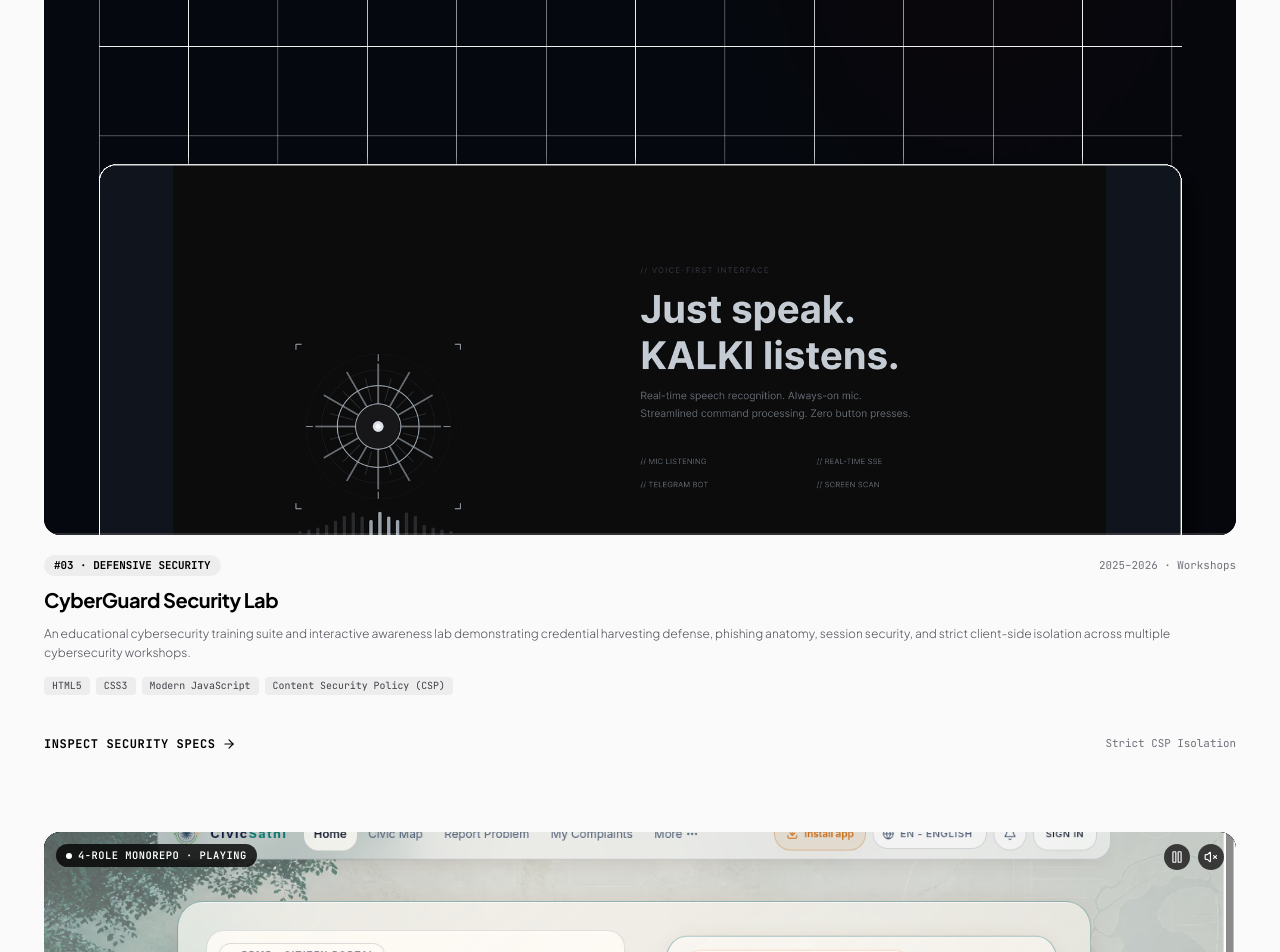
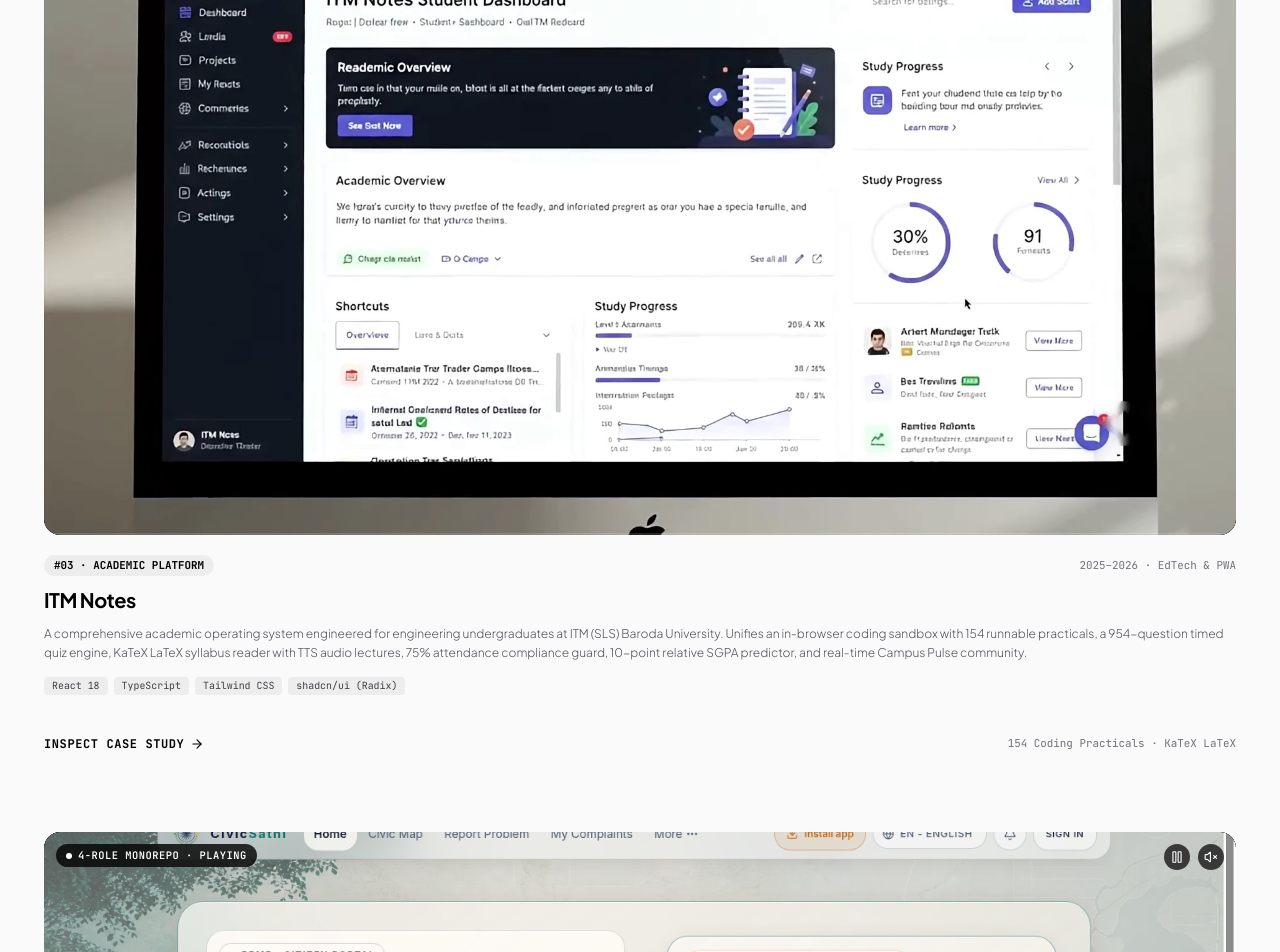
Before and after one commit to Maher-Bhatt/Qavironel-Technologies, a React (Vite) app: page / in a window 1280 px wide. Shown: the part 7039-7991 px from the top of the page. Built offline with nearby package versions, Linux system fonts and the light colour scheme; no server answers.

Commit message:
feat(home): feature ITM Notes in flagship projects grid with optimized video

```diff
--- a/src/data/projects.ts
+++ b/src/data/projects.ts
@@ -444,7 +444,7 @@
     category: 'Academic Build',
     categoryLabel: 'Academic Build · Academic Systems & EdTech',
     status: 'Live Production Platform',
-    featured: false,
+    featured: true,
     order: 6,
     year: '2025–2026',
     summary: 'A comprehensive academic operating system engineered for engineering undergraduates at ITM (SLS) Baroda University. Unifies an in-browser coding sandbox with 154 runnable practicals, a 954-question timed quiz engine, KaTeX LaTeX syllabus reader with TTS audio lectures, 75% attendance compliance guard, 10-point relative SGPA predictor, and real-time Campus Pulse community.',
--- a/src/pages/HomePage.tsx
+++ b/src/pages/HomePage.tsx
@@ -41,8 +41,8 @@
   const kalkiProject = projects.find(p => p.slug === 'kalki') || projects[0];
   const zteesProject = projects.find(p => p.slug === 'ztees') || projects[1];
   const cipProject = projects.find(p => p.slug === 'classic-infrastructure') || projects[2];
+  const itmProject = projects.find(p => p.slug === 'itm-notes') || projects[5] || projects[0];
   const civicProject = projects.find(p => p.slug === 'civic-sathi') || projects[3];
-  const cyberProject = projects.find(p => p.slug === 'socialsafe') || projects[projects.length - 1] || projects[0];
 
   const disciplines = [
     {
@@ -588,7 +588,7 @@
               </Link>
             </div>
 
-            {/* Harmonized 4-Flagship Cinema Grid (Ztees, CIP, CyberGuard, Civic Sathi) */}
+            {/* Harmonized 4-Flagship Cinema Grid (Ztees, CIP, ITM Notes, Civic Sathi) */}
             {/* KALKI is spotlighted exclusively in the Hero Console & Video Showreel to avoid duplicate card sprawl */}
             <div className="grid grid-cols-1 lg:grid-cols-2 gap-8 py-16">
 
@@ -698,18 +698,18 @@
                 </div>
               </div>
 
-              {/* Card #03: CyberGuard Security Lab */}
+              {/* Card #03: ITM Notes Academic Operating System */}
               <div className="glass-card-luxury p-6 sm:p-8 rounded-3xl flex flex-col justify-between group transition-all duration-300 hover:-translate-y-1">
                 <div>
                   <Link
-                    to={`/work/${cyberProject.slug}`}
+                    to={`/work/${itmProject.slug}`}
                     className="block group/img overflow-hidden rounded-2xl border border-black/10 dark:border-white/15 bg-black mb-5"
                   >
                     <ScrollAutoplayVideo
-                      src={cyberProject.videoSrc || '/videos/hero-showreel.mp4'}
-                      poster="/images/projects/kalki-security.png"
-                      alt="CyberGuard Security Lab Interface video"
-                      badgeText="DEFENSIVE LABS"
+                      src={itmProject.videoSrc || '/videos/itm-notes-video.mp4'}
+                      poster="/videos/itm-notes-video-poster.webp"
+                      alt="ITM Notes Academic Platform video"
+                      badgeText="ACADEMIC OS"
                       aspectRatio="aspect-[16/9]"
                     />
                   </Link>
@@ -717,20 +717,20 @@
                   <div className="space-y-2.5">
                     <div className="flex items-center justify-between">
                       <span className="text-[0.68rem] font-mono px-2.5 py-0.5 rounded-full bg-black/5 dark:bg-white/10 text-black dark:text-white font-bold border border-black/10 dark:border-white/15">
-                        #03 · DEFENSIVE SECURITY
+                        #03 · ACADEMIC PLATFORM
                       </span>
-                      <span className="text-[0.68rem] font-mono text-zinc-500">2025–2026 · Workshops</span>
+                      <span className="text-[0.68rem] font-mono text-zinc-500">2025–2026 · EdTech & PWA</span>
                     </div>
                     <h3 className="font-display font-bold text-xl sm:text-2xl text-black dark:text-white tracking-tight">
-                      <Link to={`/work/${cyberProject.slug}`} className="hover:opacity-75 transition-opacity">
-                        {cyberProject.title}
+                      <Link to={`/work/${itmProject.slug}`} className="hover:opacity-75 transition-opacity">
+                        {itmProject.title}
                       </Link>
                     </h3>
                     <p className="text-xs sm:text-sm text-zinc-600 dark:text-zinc-400 leading-relaxed font-light line-clamp-2">
-                      {cyberProject.summary}
+                      {itmProject.summary}
                     </p>
                     <div className="flex flex-wrap gap-1.5 pt-1">
-                      {cyberProject.technologies.slice(0, 4).map(t => (
+                      {itmProject.technologies.slice(0, 4).map(t => (
                         <span key={t} className="text-[0.62rem] font-mono px-2 py-0.5 rounded bg-black/5 dark:bg-white/5 border border-black/10 dark:border-white/10 text-zinc-700 dark:text-zinc-300">
                           {t}
                         </span>
@@ -741,13 +741,13 @@
 
                 <div className="pt-5 mt-5 border-t border-black/10 dark:border-white/10 flex items-center justify-between">
                   <Link
-                    to={`/work/${cyberProject.slug}`}
+                    to={`/work/${itmProject.slug}`}
                     className="inline-flex items-center gap-1.5 text-xs font-mono font-bold uppercase tracking-wider text-black dark:text-white hover:underline"
                   >
-                    <span>Inspect Security Specs</span>
+                    <span>Inspect Case Study</span>
                     <ArrowRight className="w-3.5 h-3.5" />
                   </Link>
-                  <span className="text-[0.68rem] font-mono text-zinc-500">Strict CSP Isolation</span>
+                  <span className="text-[0.68rem] font-mono text-zinc-500">154 Coding Practicals · KaTeX LaTeX</span>
                 </div>
               </div>
 
```
Also changed, not shown: public/videos/itm-notes-video-poster.webp, 1 other file (tests, documents, lock files or other folders).
